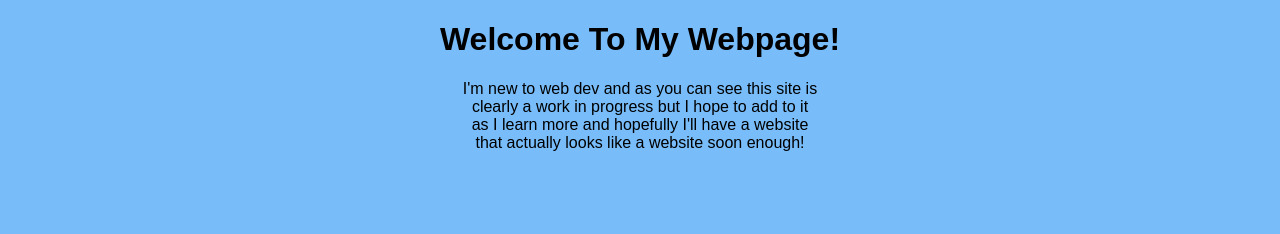
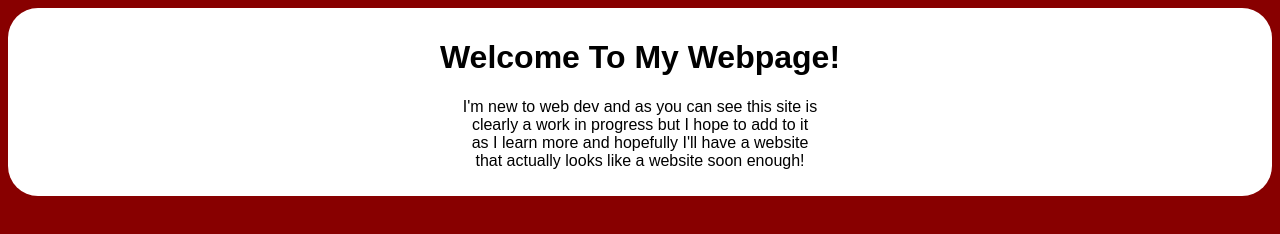
Before and after one commit to jcsl94/jcsl94.github.io, a plain HTML site: page index.html in a window 1280 px wide. Drawn offline with Linux system fonts and the light colour scheme.

Commit message:
edited the style sheet

```diff
--- a/CSS/index.css
+++ b/CSS/index.css
@@ -1,10 +1,10 @@
 body{
-	background-color: #78BDFA;
+	background-color: #800;
 	font-family: Arial;
 }
 
 div{
-	background-color: #FFF
+	background-color: #FFF;
 	padding: 10px;
 	border-radius: 30px;
 	text-align: center;
--- a/index.html
+++ b/index.html
@@ -10,8 +10,8 @@
 </head>
 
 <body>
-    <h1>Welcome To My Webpage!</h1>
     <div>
+        <h1>Welcome To My Webpage!</h1>
         <p>
             I'm new to web dev and as you can see this site is
             <br>clearly a work in progress but I hope to add to it
```
